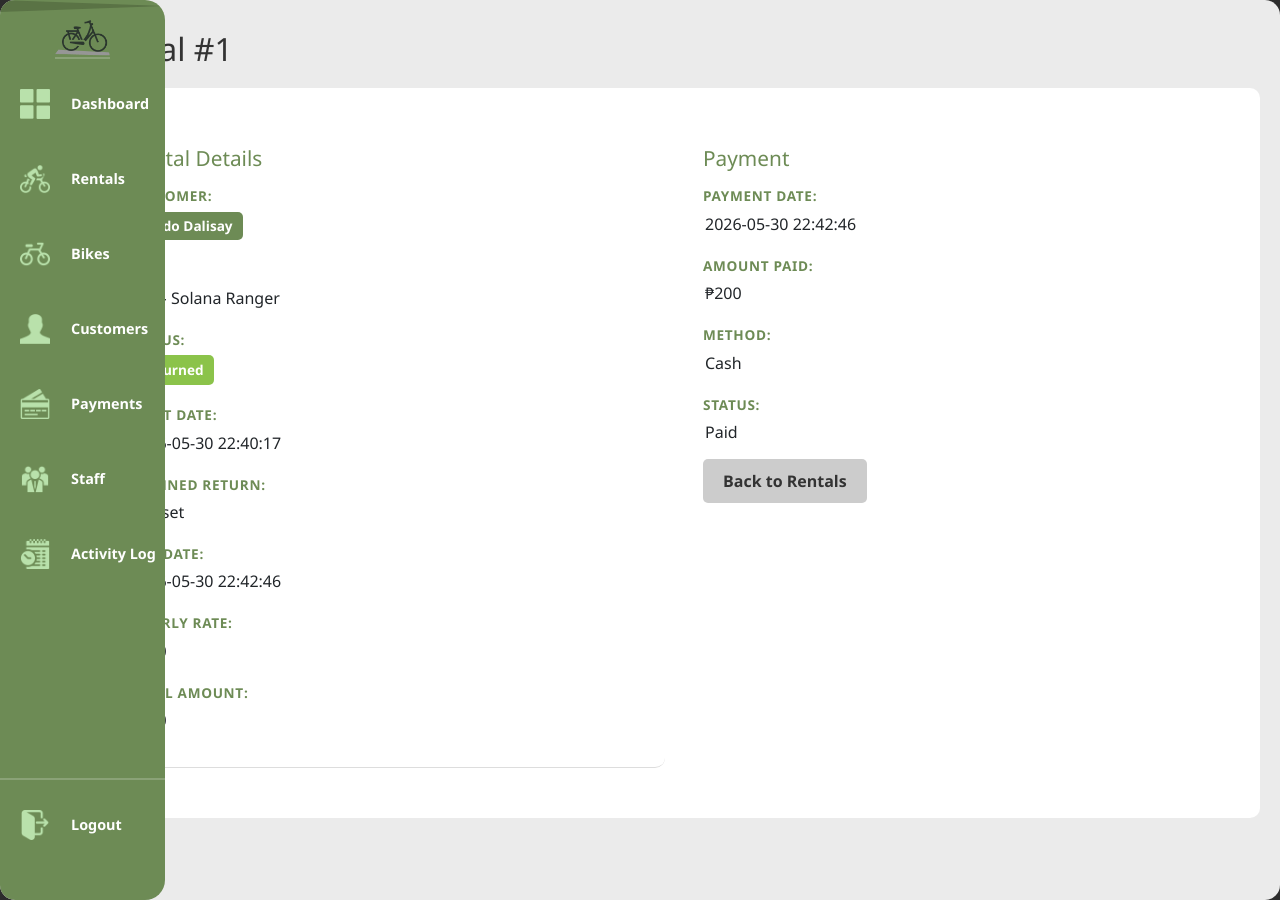
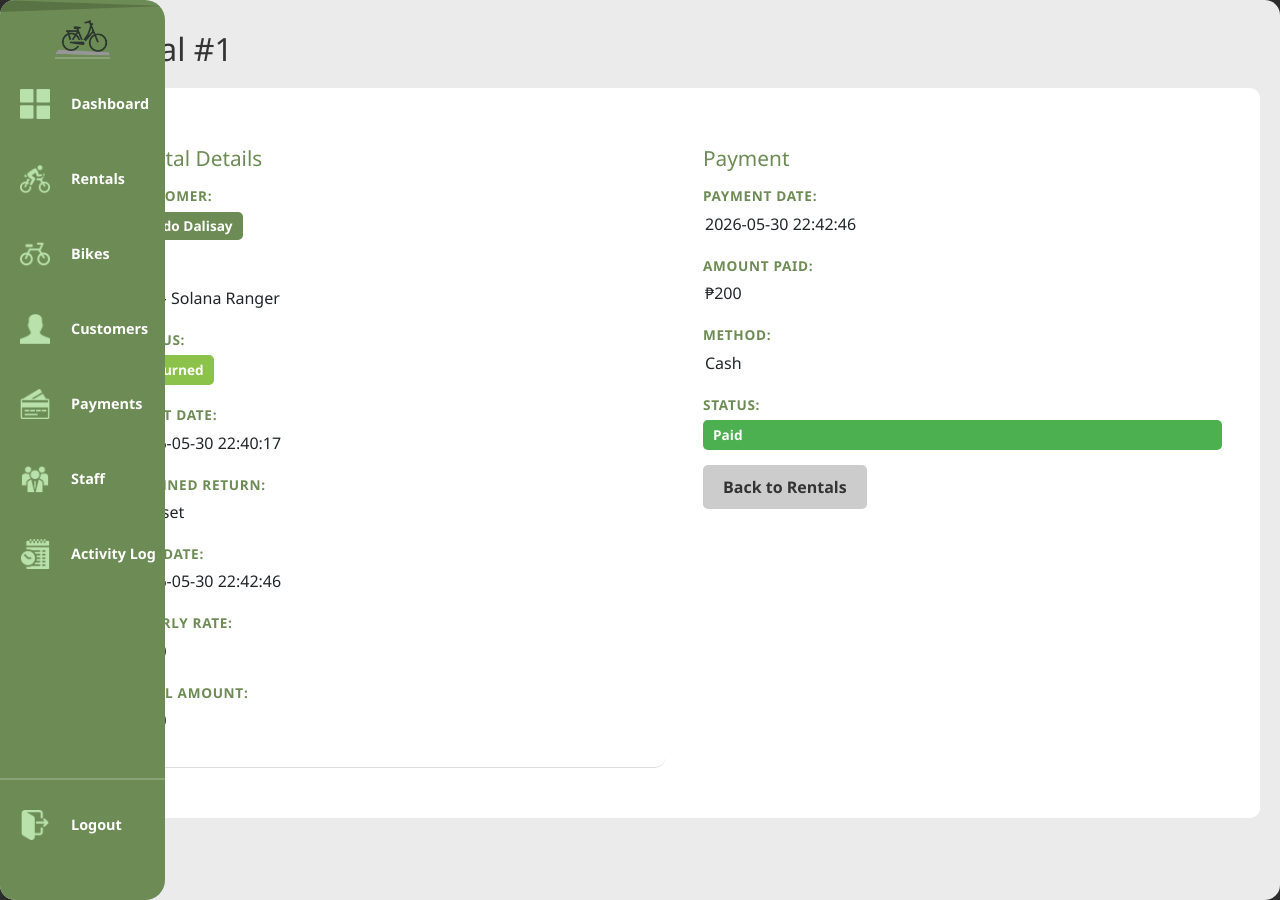
Before and after one commit to stebbn/Wheelie, a Flask app: page /rental/1 in a window 1280 px wide. Run offline with Flask 3, Linux system fonts and the light colour scheme; the visitor is signed in with stand-in values (Sample User, id 1); parts of the project's set-up code (start-up, migrations or seed data) failed here and were passed over; some libraries are stand-ins or nearby versions.

Commit message:
add class type to status

```diff
--- a/templates/rental_detail.html
+++ b/templates/rental_detail.html
@@ -140,7 +140,7 @@ document.addEventListener('DOMContentLoaded', function() {
             </div>
             <div class="detail-item">
                 <span class="label">Status:</span>
-                <span class="value">{{ payment['payment_status'].title() }}</span>
+                <span class="status-badge status-{{ payment['payment_status'] }}">{{ payment['payment_status'].title() }}</span>
             </div>
         </div>
         <a href="{{ url_for('rentals.rentals') }}" class="btn-secondary">Back to Rentals</a>
```
